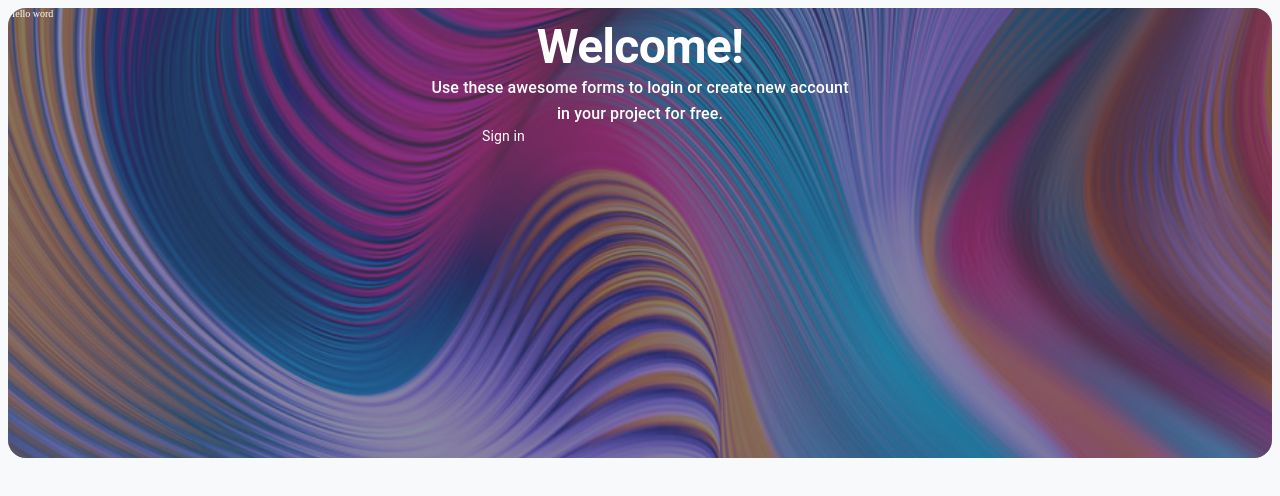
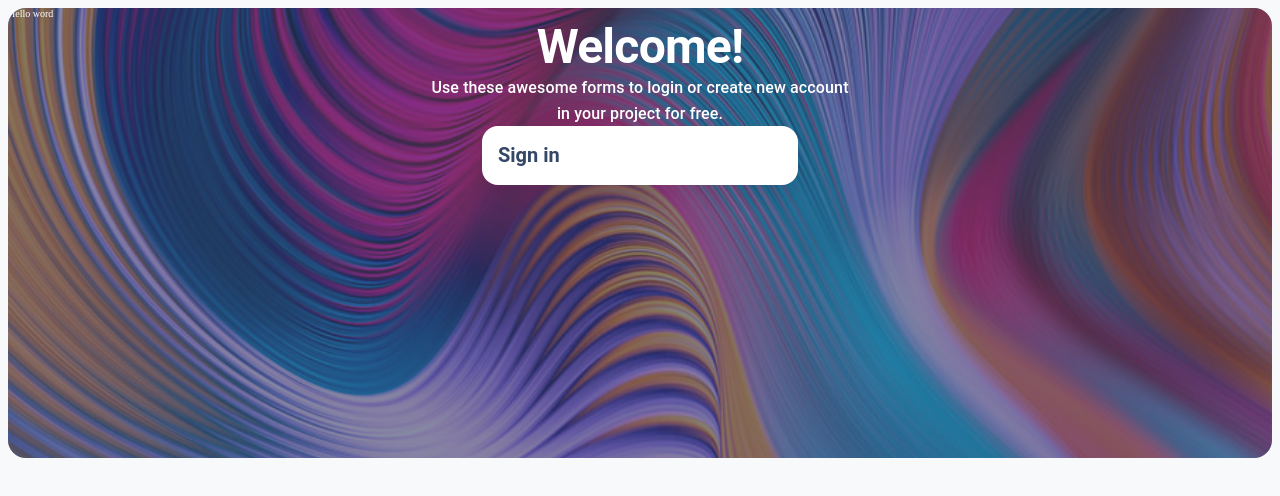
Before and after one commit to Mobinsafavi/dashboard, a React (Vite) app: page /user/login in a window 1280 px wide. Shown: the top 496 px of the page. Built offline with nearby package versions, Linux system fonts and the light colour scheme.

Commit message:
fix : working on Login form

```diff
--- a/src/assets/css/sass/main.sass
+++ b/src/assets/css/sass/main.sass
@@ -29,6 +29,3 @@ body
 
 .font-weight-bold
   font-weight: 700 !important
-
-.font-weight-medium
-  font-weight: 500 !important
--- a/src/pages/user/Login.tsx
+++ b/src/pages/user/Login.tsx
@@ -1,12 +1,17 @@
 import { Grid, Typography } from "@mui/material";
+import CustomPaper from "../../components/common/CustomPaper";
 
 const Login = () => {
   return (
-    <Grid container>
-      <Grid item container>
-        <Typography>Sign in</Typography>
+    <CustomPaper>
+      <Grid container>
+        <Grid item container>
+          <Typography variant="h5" color="primary" className="font-weight-bold">
+            Sign in
+          </Typography>
+        </Grid>
       </Grid>
-    </Grid>
+    </CustomPaper>
   );
 };
 
```
Also changed, not shown: src/pages/user/Login.module.scss (added), 1 other file (tests, documents, lock files or other folders).
